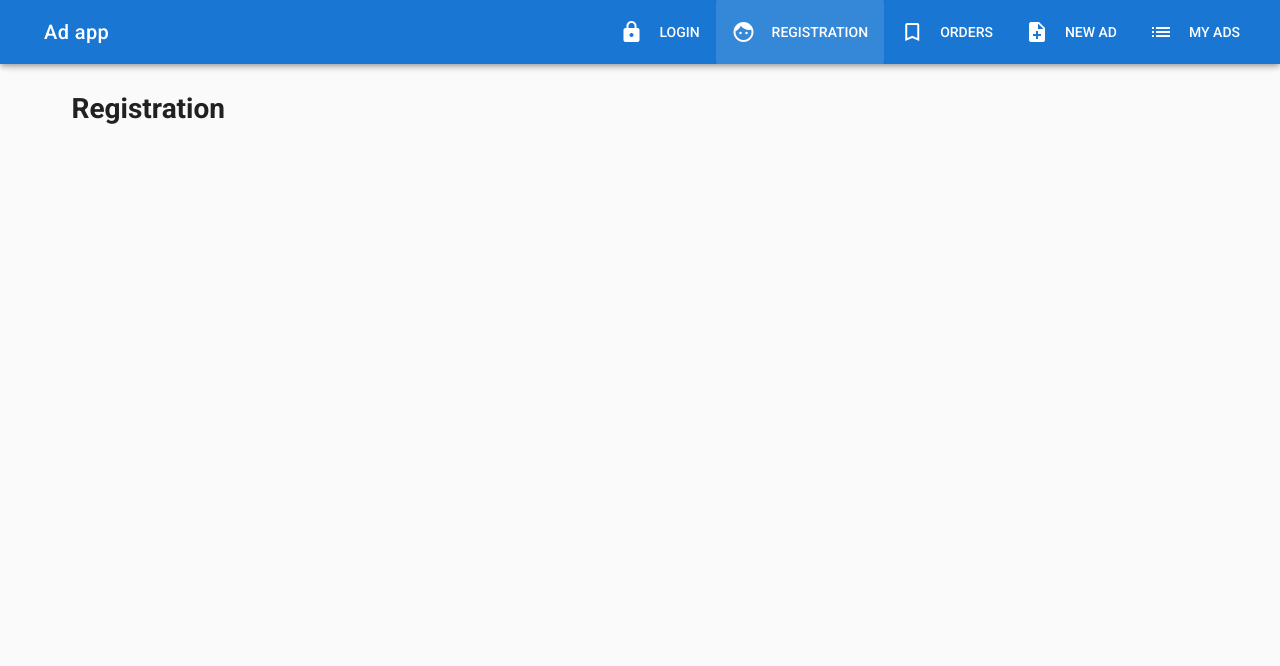
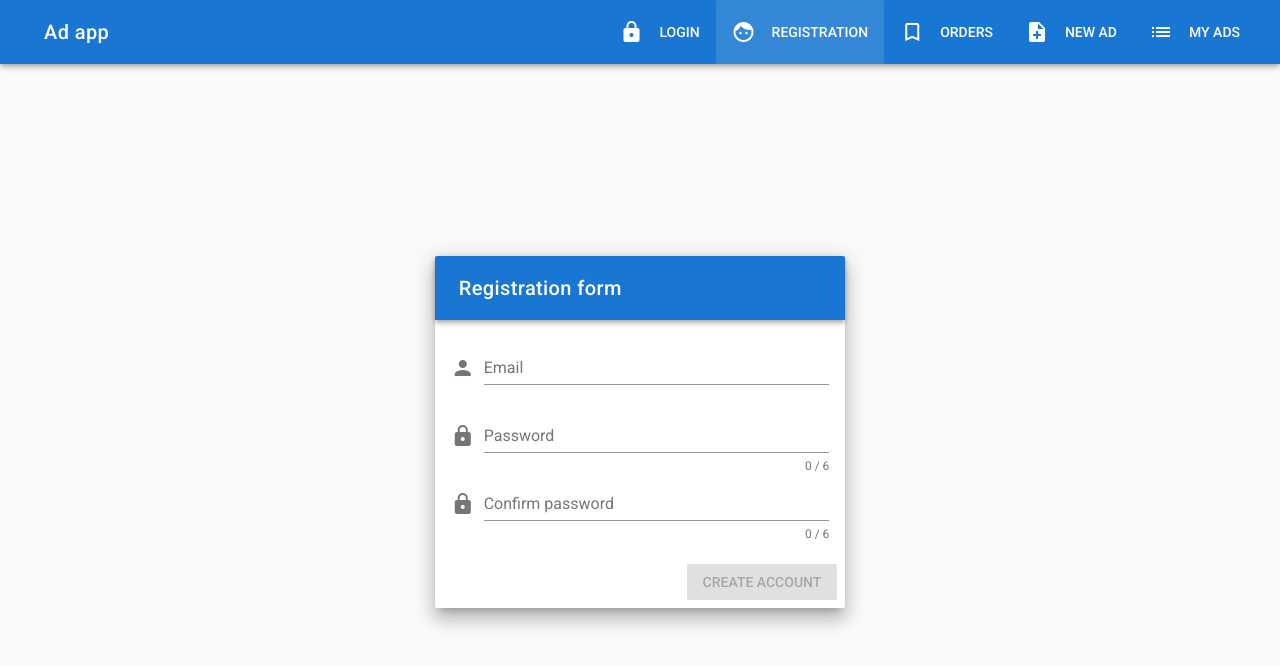
Before and after one commit to kkokiev/vue-ad-project, a Vue app: page /registration in a window 1280 px wide. Shown: the top 666 px of the page. Built offline with nearby package versions, Linux system fonts and the light colour scheme.

Commit message:
Add registration form

```diff
--- a/src/components/pages/Auth/Login.vue
+++ b/src/components/pages/Auth/Login.vue
@@ -72,9 +72,6 @@
 
         console.log(user)
       }
-    },
-    clear () {
-      this.$refs.form.reset()
     }
   }
 }
--- a/src/components/pages/Auth/Registration.vue
+++ b/src/components/pages/Auth/Registration.vue
@@ -1,8 +1,57 @@
 <template>
-  <v-container>
-    <v-layout row>
-      <v-flex xs12>
-        <h1>Registration</h1>
+  <v-container fluid fill-height>
+    <v-layout align-center justify-center>
+      <v-flex xs12 sm8 md4>
+        <v-card class="elevation-12">
+
+          <v-toolbar dark color="primary">
+            <v-toolbar-title>Registration form</v-toolbar-title>
+          </v-toolbar>
+
+          <v-card-text>
+            <v-form v-model="valid" ref="form" validation>
+              <v-text-field
+                prepend-icon="person"
+                name="email"
+                label="Email"
+                type="email"
+                v-model="email"
+                :rules="emailRules"
+              >
+              </v-text-field>
+
+              <v-text-field
+                prepend-icon="lock"
+                name="password"
+                label="Password"
+                type="password"
+                v-model="password"
+                :counter="6"
+                :rules="passwordRules"
+              ></v-text-field>
+
+              <v-text-field
+                prepend-icon="lock"
+                name="confirmPassword"
+                label="Confirm password"
+                type="password"
+                v-model="confirmPassword"
+                :counter="6"
+                :rules="confirmPasswordRules"
+              ></v-text-field>
+            </v-form>
+          </v-card-text>
+
+          <v-card-actions>
+            <v-spacer></v-spacer>
+            <v-btn
+              color="primary"
+              @click="onSubmit"
+              :disabled="!valid"
+            >Create account</v-btn>
+          </v-card-actions>
+
+        </v-card>
       </v-flex>
     </v-layout>
   </v-container>
@@ -10,6 +59,37 @@
 
 <script>
 export default {
-  data: () => ({})
+  data () {
+    return {
+      email: '',
+      password: '',
+      confirmPassword: '',
+      valid: false,
+      emailRules: [
+        v => !!v || 'E-mail is required',
+        v => /.+@.+/.test(v) || 'E-mail must be valid'
+      ],
+      passwordRules: [
+        v => !!v || 'Password is required',
+        v => v.length >= 6 || 'Password must be equal or more than 6 characters'
+      ],
+      confirmPasswordRules: [
+        v => !!v || 'Password is required',
+        v => v === this.password || 'Passwords should match'
+      ]
+    }
+  },
+  methods: {
+    onSubmit () {
+      if (this.$refs.form.validate()) {
+        const user = {
+          email: this.email,
+          password: this.password
+        }
+
+        console.log(user)
+      }
+    }
+  }
 }
 </script>
```
